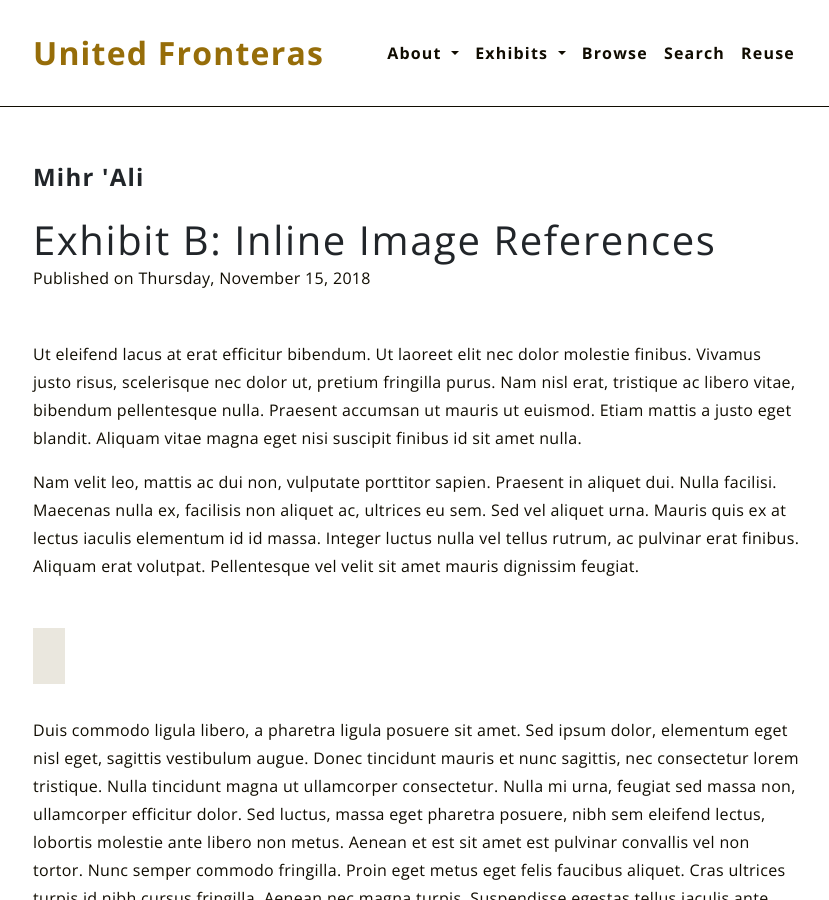
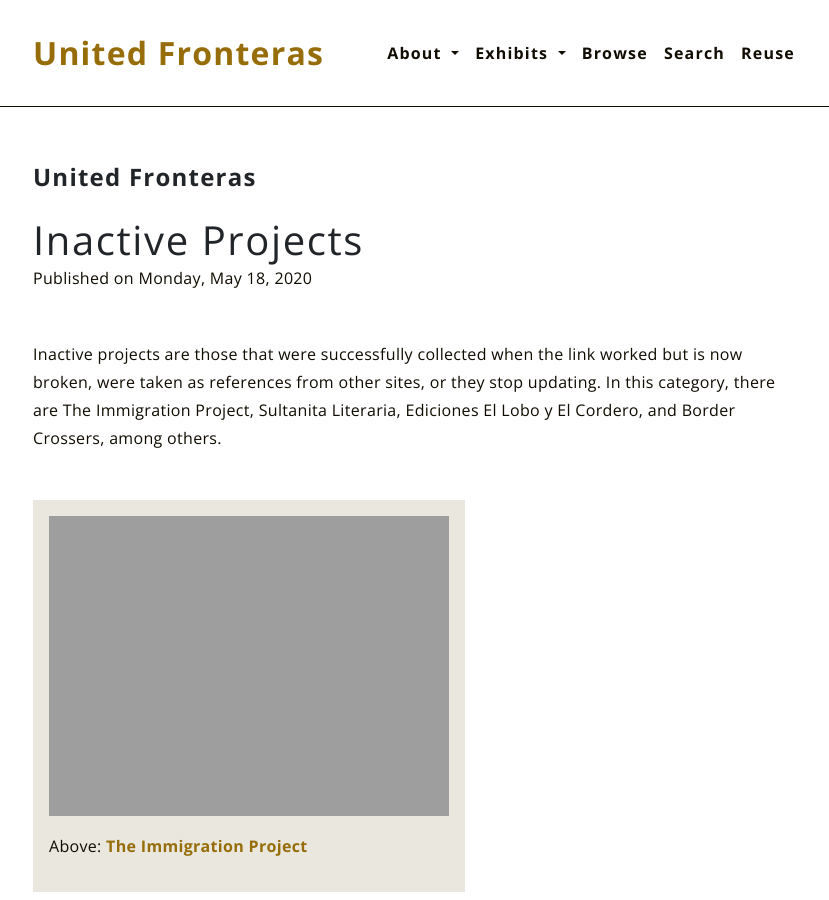
Before and after one commit to unitedfronteras/ufexhibition_mexusa, a Jekyll site: the page built from _exhibits/b.md, in a window 1280 px wide and 900 px high. Shown: the whole window, without its empty margins (222-1051 px from the left). Built offline with Jekyll 4.4.1, drawn with Linux system fonts in a browser that asks for light colours; some of the changed text lies outside the part shown.

Commit message:
cambios en exhibitions, una pestana, contenido, titulos, imagenes

```diff
--- a/_exhibits/b.md
+++ b/_exhibits/b.md
@@ -1,24 +1,11 @@
 ---
 layout: exhibit
-title: 'Exhibit B: Inline Image References'
-author: Mihr 'Ali
-publish_date: 2018-11-15
-permalink: /exhibits/b/
+title: 'Inactive Projects'
+author: United Fronteras
+publish_date: 2020-05-18
+permalink: /exhibits/inactive/
 ---
 
-Ut eleifend lacus at erat efficitur bibendum. Ut laoreet elit nec dolor molestie finibus. Vivamus justo risus, scelerisque nec dolor ut, pretium fringilla purus. Nam nisl erat, tristique ac libero vitae, bibendum pellentesque nulla. Praesent accumsan ut mauris ut euismod. Etiam mattis a justo eget blandit. Aliquam vitae magna eget nisi suscipit finibus id sit amet nulla.
+Inactive projects are those that were successfully collected when the link worked but is now broken, were taken as references from other sites, or they stop updating. In this category, there are The Immigration Project, Sultanita Literaria, Ediciones El Lobo y El Cordero, and Border Crossers, among others.
 
-Nam velit leo, mattis ac dui non, vulputate porttitor sapien. Praesent in aliquet dui. Nulla facilisi. Maecenas nulla ex, facilisis non aliquet ac, ultrices eu sem. Sed vel aliquet urna. Mauris quis ex at lectus iaculis elementum id id massa. Integer luctus nulla vel tellus rutrum, ac pulvinar erat finibus. Aliquam erat volutpat. Pellentesque vel velit sit amet mauris dignissim feugiat.
-
-{% include inline_image.html collection='qatar' pid='obj7' %}
-
-Duis commodo ligula libero, a pharetra ligula posuere sit amet. Sed ipsum dolor, elementum eget nisl eget, sagittis vestibulum augue. Donec tincidunt mauris et nunc sagittis, nec consectetur lorem tristique. Nulla tincidunt magna ut ullamcorper consectetur. Nulla mi urna, feugiat sed massa non, ullamcorper efficitur dolor. Sed luctus, massa eget pharetra posuere, nibh sem eleifend lectus, lobortis molestie ante libero non metus. Aenean et est sit amet est pulvinar convallis vel non tortor. Nunc semper commodo fringilla. Proin eget metus eget felis faucibus aliquet. Cras ultrices turpis id nibh cursus fringilla. Aenean nec magna turpis. Suspendisse egestas tellus iaculis ante pharetra imperdiet ac at odio.
-
-Integer eu augue elementum, venenatis nisi vitae, ultrices magna. Nunc accumsan sem quis tristique iaculis. Quisque sed lorem tortor. Quisque viverra sem a orci aliquet sodales. Aliquam commodo eros at sagittis vehicula. Quisque in massa turpis. Aliquam aliquam consectetur magna non dignissim. Sed fringilla a ligula vitae molestie.
-
-Duis finibus leo non velit viverra tincidunt. Fusce efficitur laoreet convallis. Sed sem felis, porttitor sit amet volutpat ac, consequat quis lectus. Donec elementum dignissim vehicula. Pellentesque fringilla ex bibendum, ornare sapien a, mollis neque. Duis faucibus diam vitae faucibus feugiat. Lorem ipsum dolor sit amet, consectetur adipiscing elit. Mauris pharetra elit sem, et euismod massa mattis ut. Phasellus maximus ipsum in nulla sollicitudin viverra. Morbi semper lectus quis dolor cursus, ut convallis lacus venenatis. Pellentesque lorem mauris, malesuada a fringilla et, iaculis sodales metus. Suspendisse finibus purus ut sem commodo feugiat.
-
-
-{% include inline_image.html collection='qatar' pid='obj2' %}
-
-Duis commodo ligula libero, a pharetra ligula posuere sit amet. Sed ipsum dolor, elementum eget nisl eget, sagittis vestibulum augue. Donec tincidunt mauris et nunc sagittis, nec consectetur lorem tristique. Nulla tincidunt magna ut ullamcorper consectetur. Nulla mi urna, feugiat sed massa non, ullamcorper efficitur dolor. Sed luctus, massa eget pharetra posuere, nibh sem eleifend lectus, lobortis molestie ante libero non metus. Aenean et est sit amet est pulvinar convallis vel non tortor. Nunc semper commodo fringilla. Proin eget metus eget felis faucibus aliquet. Cras ultrices turpis id nibh cursus fringilla. Aenean nec magna turpis. Suspendisse egestas tellus iaculis ante pharetra imperdiet ac at odio.
+{% include inline_image.html collection='united' pid='obj104' %}
```
Also changed, not shown: _exhibits/a.md (+6 -23 lines), _exhibits/c.md (added, +12 -0 lines).
